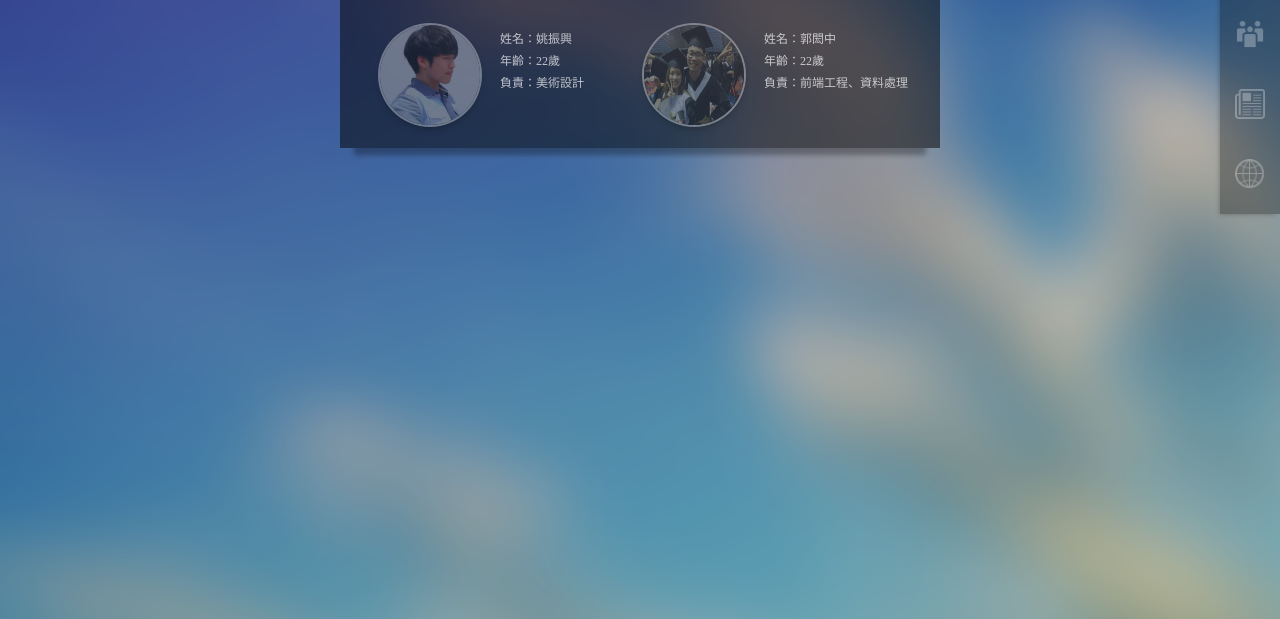
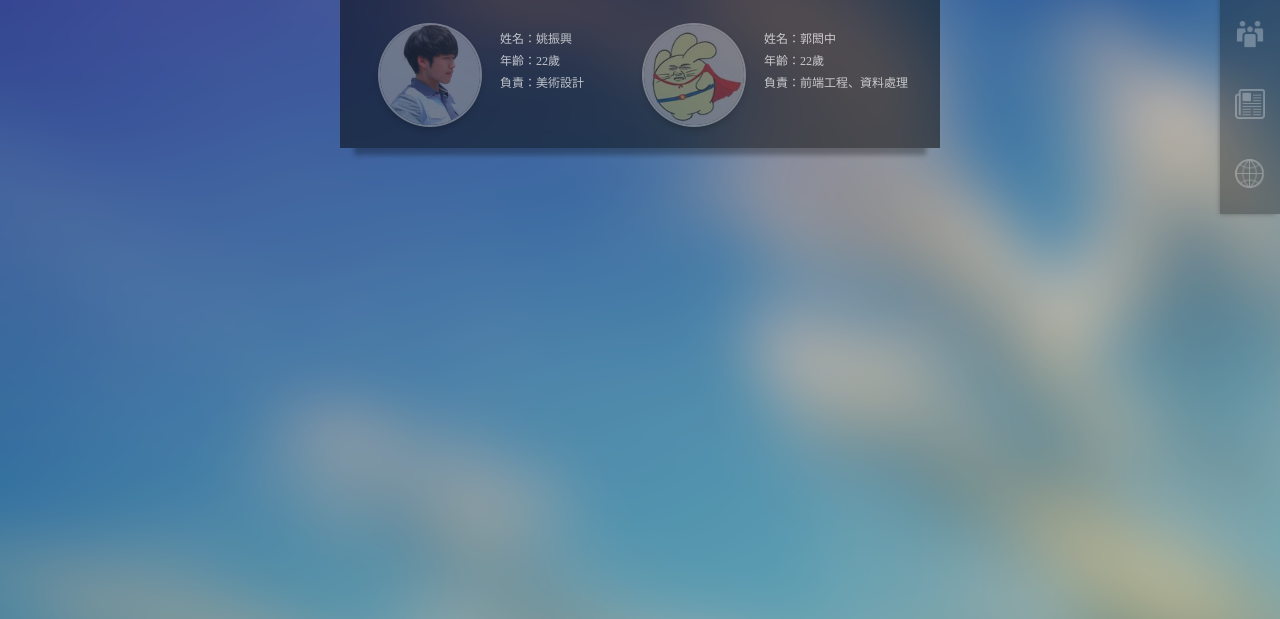
Before and after one commit to johnhckuo/disaster-crawler, a plain HTML site: page grouppage.html in a window 1280 px wide. Shown: the part 181-800 px from the top of the page. Drawn offline with nearby package versions, Linux system fonts and the light colour scheme.

Commit message:
img src updated

```diff
--- a/grouppage.html
+++ b/grouppage.html
@@ -27,7 +27,7 @@
 					</div>
 					<div class="memberinfo">
 						<div class="member_icon">
-							<img src="img/Hung2.jpg" alt="">
+							<img src="img/Hung1.jpg" alt="">
 						</div>
 						<div class="member_info">
 							<p>姓名：郭閎中</p>
```
